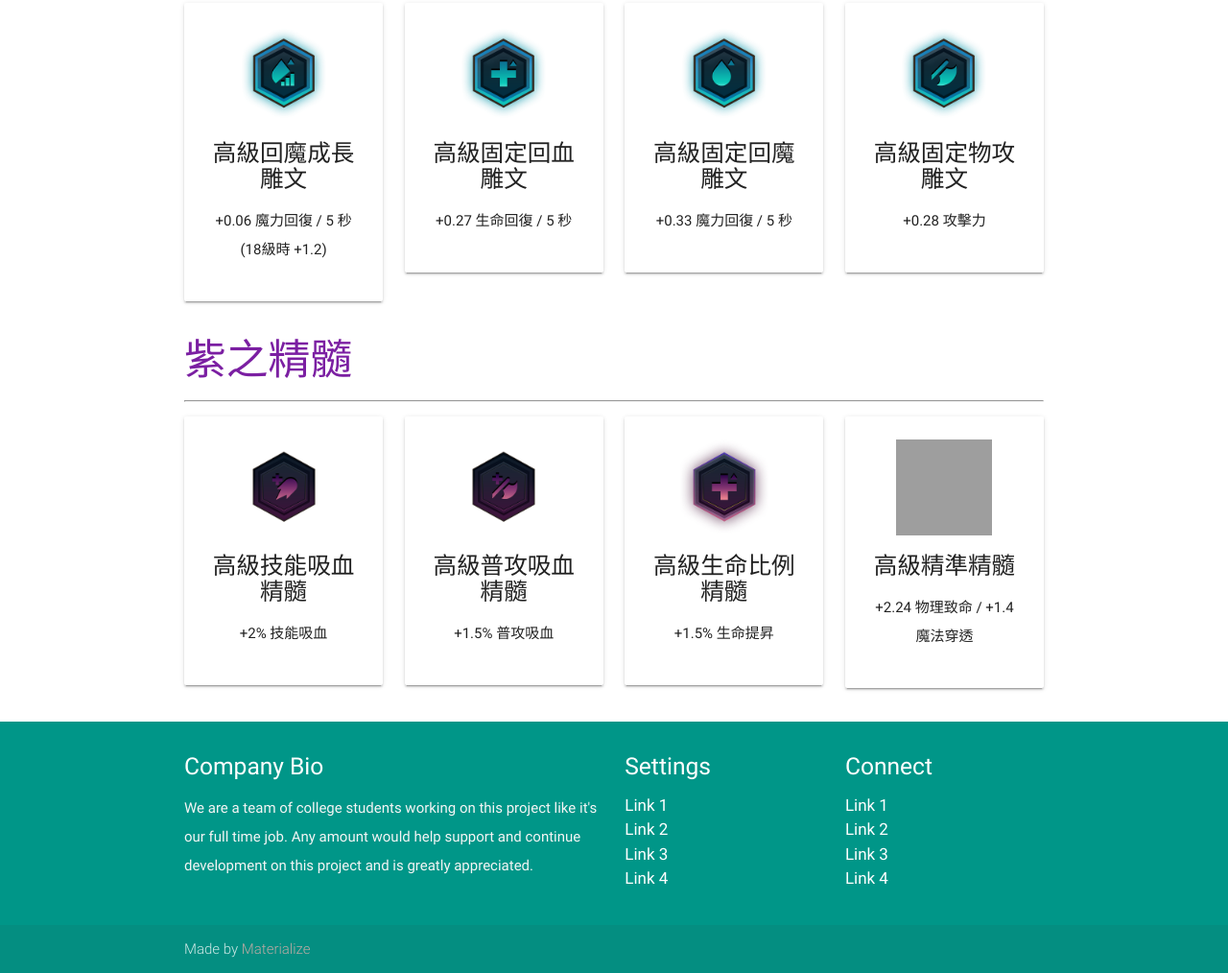
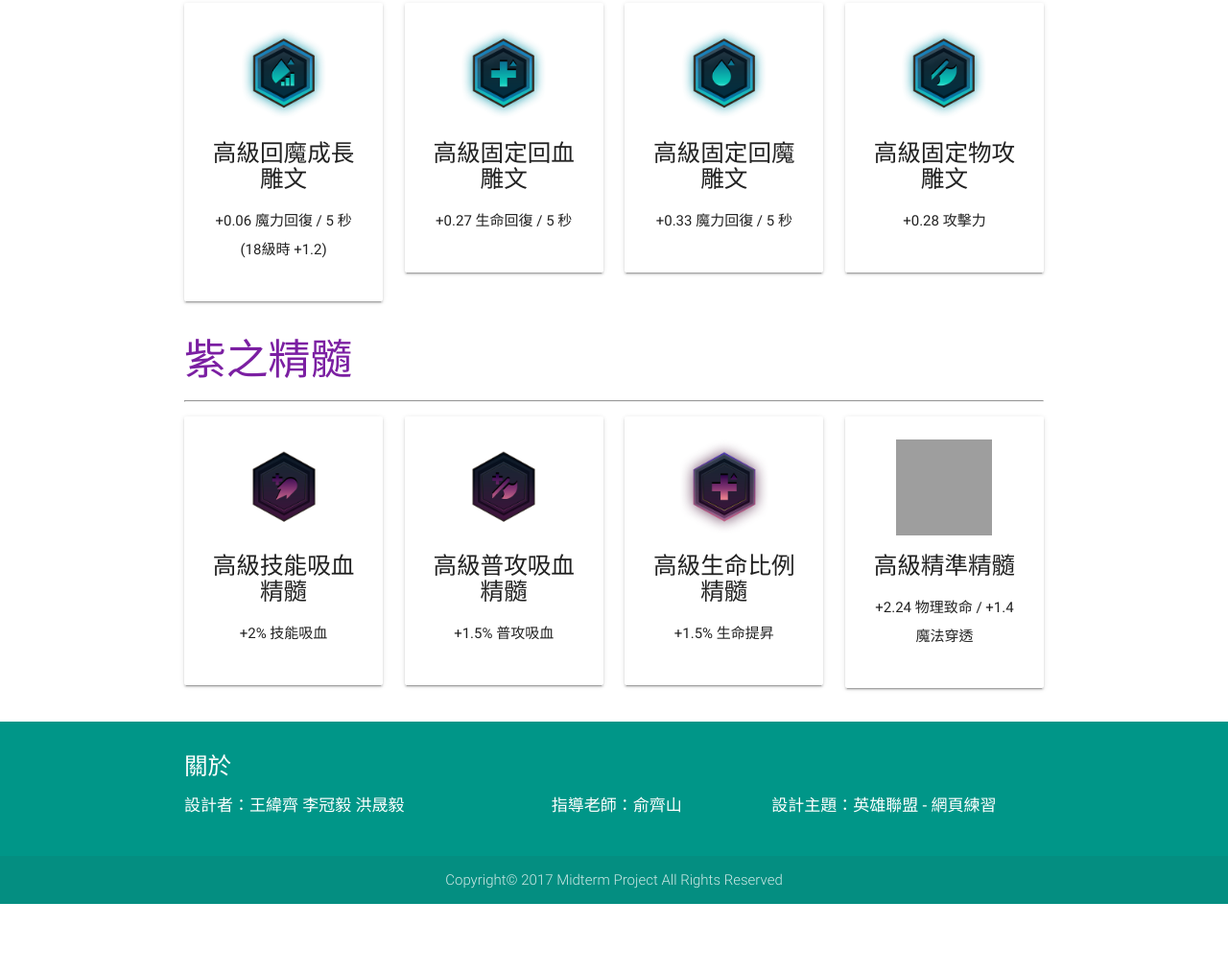
Before and after one commit to coin3x/2017-TaipeiTech-WebProgramming-Project, a plain HTML site: page runes/index.html in a window 1280 px wide. Shown: the part 1082-2096 px from the top of the page at 96% size. After the commit the page ends 2024 px from the top, so only its background shows below. Drawn offline with nearby package versions, Linux system fonts and the light colour scheme; grey boxes are pictures that could not be loaded; files whose address does not match are found by name.

Commit message:
modify footer for all pages

```diff
--- a/runes/index.html
+++ b/runes/index.html
@@ -175,37 +175,25 @@
   </div>
 
   <footer class="page-footer teal">
+
     <div class="container">
       <div class="row">
-        <div class="col l6 s12">
-          <h5 class="white-text">Company Bio</h5>
-          <p class="grey-text text-lighten-4">We are a team of college students working on this project like it's our full time job. Any amount would help support and continue development on this project and is greatly appreciated.</p>
-
-
-        </div>
-        <div class="col l3 s12">
-          <h5 class="white-text">Settings</h5>
-          <ul>
-            <li><a class="white-text" href="#!">Link 1</a></li>
-            <li><a class="white-text" href="#!">Link 2</a></li>
-            <li><a class="white-text" href="#!">Link 3</a></li>
-            <li><a class="white-text" href="#!">Link 4</a></li>
-          </ul>
-        </div>
-        <div class="col l3 s12">
-          <h5 class="white-text">Connect</h5>
-          <ul>
-            <li><a class="white-text" href="#!">Link 1</a></li>
-            <li><a class="white-text" href="#!">Link 2</a></li>
-            <li><a class="white-text" href="#!">Link 3</a></li>
-            <li><a class="white-text" href="#!">Link 4</a></li>
-          </ul>
+        <div class="col s12">
+          <h5 class="white-text">關於</h5>
+          <div class="row">
+            <ul>
+              <li class="white-text col s12 m5" >設計者：王緯齊 李冠毅 洪晟毅</li>
+              <li class="white-text col s12 m3" >指導老師：俞齊山</li>
+              <li class="white-text col s12 m4" >設計主題：英雄聯盟 - 網頁練習</li>
+            </ul>
+          </div>
         </div>
       </div>
     </div>
+
     <div class="footer-copyright">
       <div class="container">
-      Made by <a class="brown-text text-lighten-3" href="http://materializecss.com">Materialize</a>
+        <div class="center write-text text-lighten-3">Copyright© 2017 Midterm Project All Rights Reserved</div>
       </div>
     </div>
   </footer>
```
Also changed, not shown: champions/chps/Ahri.html (+17 -2 lines), champions/index.html (+18 -0 lines), index.html (+4 -4 lines), mastery/index.html (+12 -24 lines).
